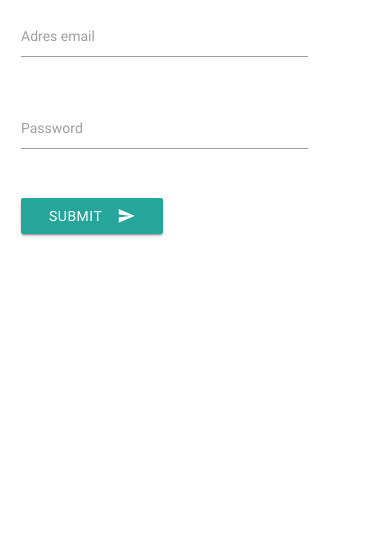
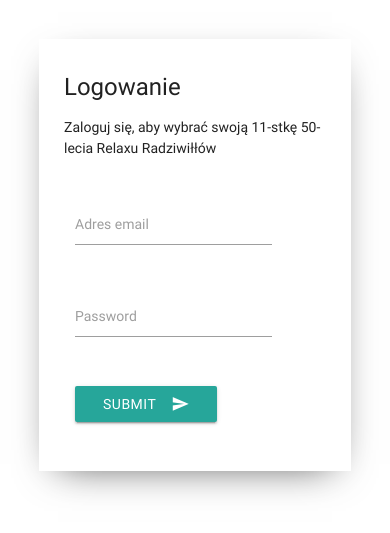
Before and after one commit to b-wojciechowski/11Relaxu, a PHP site: page /login.php in a window 390 px wide. Shown: the top 533 px of the page. Run offline with PHP 8.4, Linux system fonts and the light colour scheme; some libraries are stand-ins or nearby versions.

Commit message:
login popup improved

```diff
--- a/PHPWebProject1/login.php
+++ b/PHPWebProject1/login.php
@@ -17,7 +17,55 @@
 		<!--Let browser know website is optimized for mobile-->
 		<meta name="viewport" content="width=device-width, initial-scale=1.0" />
 
+		<style>
 
+/*@import url("https://fonts.googleapis.com/css?family=Hind:400,700");*/
+
+.login-popup
+{
+	padding: 25px 25px 5px 25px;
+
+}
+
+
+@media screen and (max-width: 2500px)
+{
+	.login-popup
+	{
+		margin-top:10%;
+		margin-left:35%;
+		margin-right:35%;
+
+	}
+}
+
+@media screen and (max-width: 1200px)
+{
+	.login-popup
+	{
+		margin-top:5%;
+		margin-left:25%;
+		margin-right:25%;
+		padding: 15px 15px 5px 15px;
+	}
+}
+
+@media screen and (max-width: 602px)
+{
+	.login-popup
+	{
+		margin:10%;
+
+	}
+
+			h3 {
+				font-size:24px;
+			}
+}
+
+
+
+		</style>
 
 
 </head>
@@ -29,12 +77,21 @@
 <script type="text/javascript" src="js/materialize.min.js"></script>
 
 
+	<div class="login-popup" style="box-shadow: 0px 12px 39px -19px rgba(0, 0, 0, 0.75);">
+
+		<div class="row" style="margin-left:10px;">
+
+			<h3>Logowanie</h3>
+			<p>Zaloguj się, aby wybrać swoją 11-stkę 50-lecia Relaxu Radziwiłłów</p>
+		</div>
+
+
 
 			<div class="row">
 				<form class="col s12" action="_login.php" method="post">
 					<div class="row">
 						<div class="input-field col s10">
-				<input  id="login" type="email" class="validate" name="login" />
+							<input id="login" type="email" class="validate" name="login" />
 							<label for="first_name">Adres email</label>
 						</div>
 
@@ -61,6 +118,12 @@
 			</div>
 
 
+</div>
+
+
+
+
+
 
 
 </body>
```
Also changed, not shown: PHPWebProject1/index.php (+8 -2 lines). Lines whose indentation alone changed are shown as unchanged.
